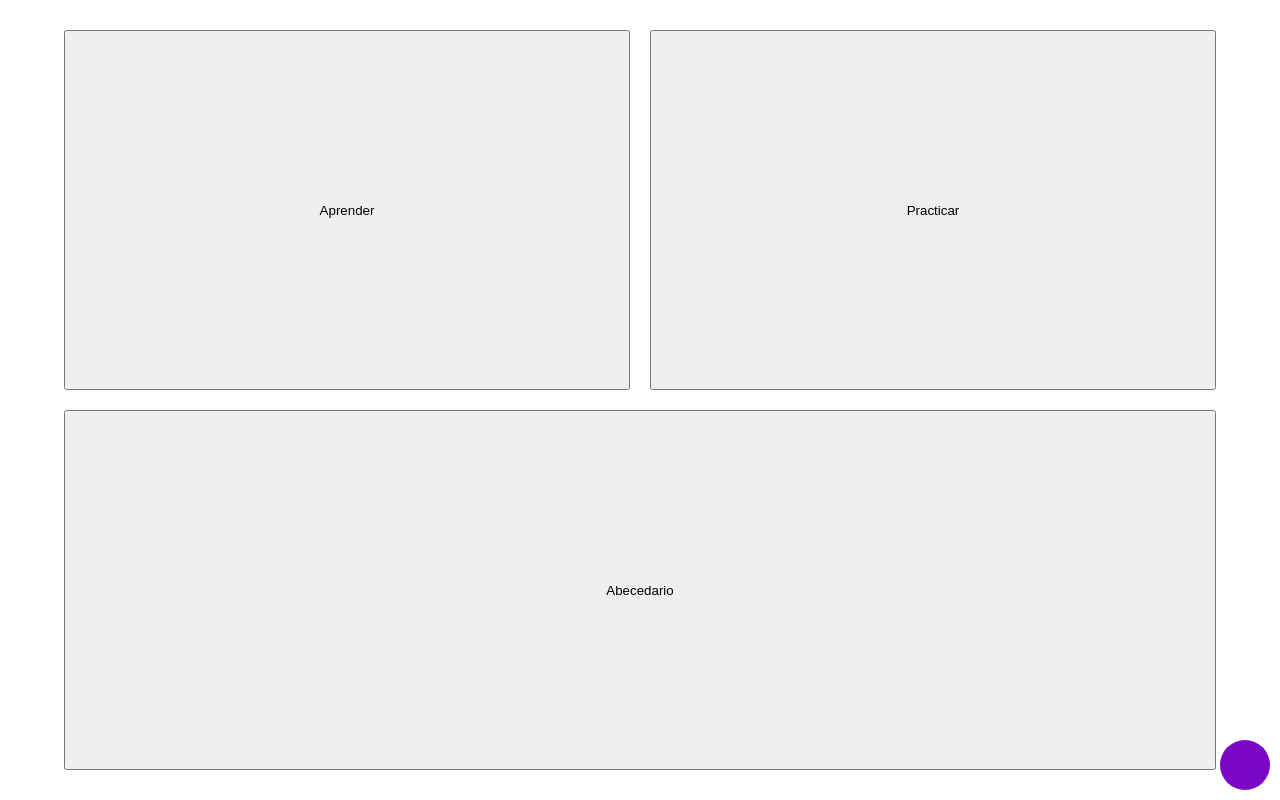
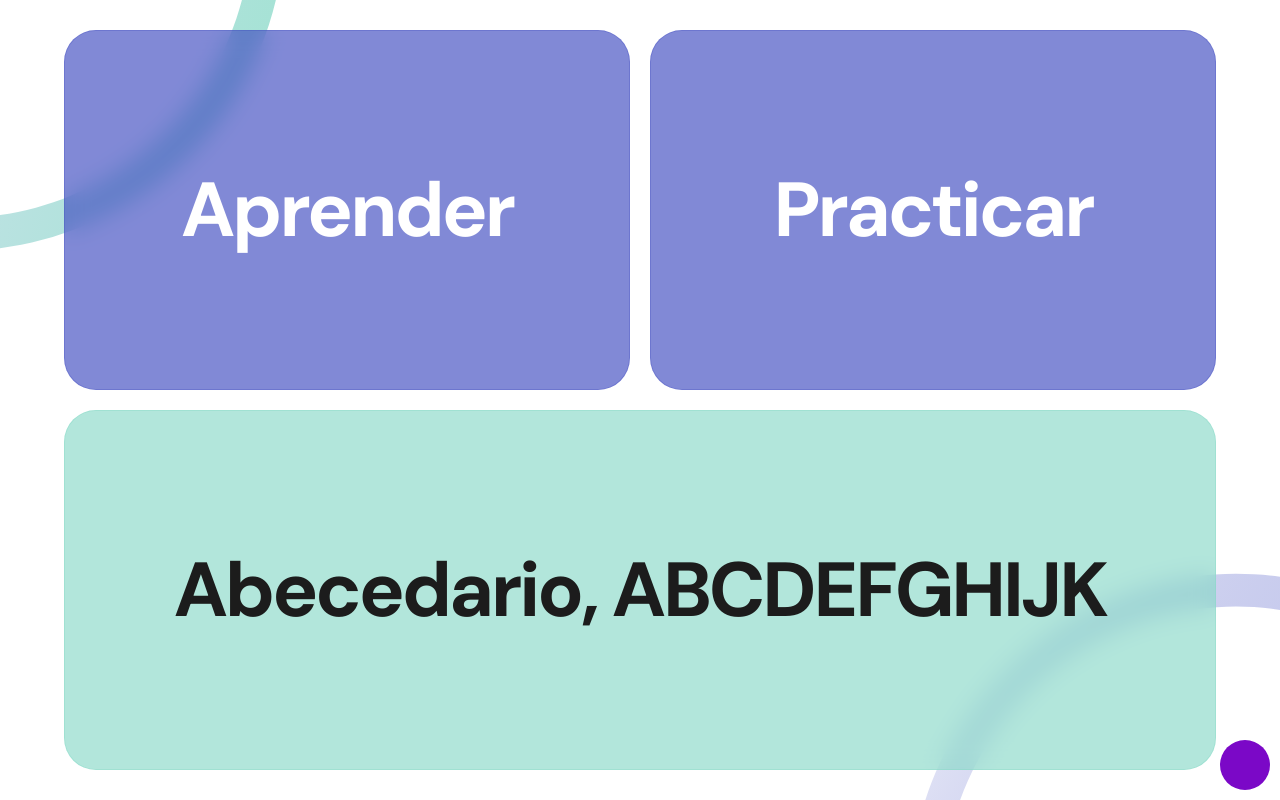
Before and after one commit to yabuJunn/morseCodeHCI, a React (Vite) app: page / in a window 1280 px wide. Built offline with nearby package versions, Linux system fonts and the light colour scheme.

Commit message:
Added colors to morseFeedback component

```diff
--- a/src/components/learningSection/MorseFeedback/MorseFeedback.tsx
+++ b/src/components/learningSection/MorseFeedback/MorseFeedback.tsx
@@ -31,19 +31,37 @@ enum morseLetters {
 };
 
 interface MorseFeedbackProps {
-    morse: string
+    morse: string,
+    currentChar: string
 }
 
 
-export const MorseFeedback = ({ morse }: MorseFeedbackProps) => {
+export const MorseFeedback = ({ morse, currentChar }: MorseFeedbackProps) => {
 
     switch (morse) {
         case morseLetters.A:
-            return <div id="MorseFeedbackContainer">
-                <div className='point'></div>
-                <div className='line'></div>
-            </div>
-
+            if (currentChar === "") {
+                return <div id="MorseFeedbackContainer">
+                    <div className='point'></div>
+                    <div className='line'></div>
+                </div>
+            } else if (currentChar === ".") {
+                return <div id="MorseFeedbackContainer">
+                    <div className='point' style={{ backgroundColor: '#61D2FF' }}></div>
+                    <div className='line'></div>
+                </div>
+            } else if (currentChar === ".-") {
+                return <div id="MorseFeedbackContainer">
+                    <div className='point' style={{ backgroundColor: '#61D2FF' }}></div>
+                    <div className='line' style={{ backgroundColor: '#F0D867' }}></div>
+                </div>
+            } else {
+                return <div id="MorseFeedbackContainer">
+                    <div className='point'></div>
+                    <div className='line'></div>
+                </div>
+            }
+            break
 
         default:
             break;
--- a/src/pages/LearningSection/LetterAPage/LetterAPage.tsx
+++ b/src/pages/LearningSection/LetterAPage/LetterAPage.tsx
@@ -38,7 +38,7 @@ export const LetterAPage = () => {
     }, [])
 
     const handleButtonPress = (data: ButtonStatusType) => {
-        //console.log(buttonStatus, currentChar);
+        console.log(detectedLetter)
 
         if (data.lineButton === 1) {
             handleMorseInput('dash')
@@ -72,7 +72,7 @@ export const LetterAPage = () => {
                 }
 
                 setCurrentChar(''); // Reinicia el carácter Morse para la siguiente entrada
-            }, 1500);
+            }, 2500);
 
             return updatedChar;
         });
@@ -116,11 +116,7 @@ export const LetterAPage = () => {
         <main className='page' id='LetterAPage'>
             <LettersCarousel previousLetter={''} actualLetter={'A'} followingLetter={'E'}></LettersCarousel>
             <LetterCard></LetterCard>
-            <MorseFeedback morse={'.-'}></MorseFeedback>
-
-            {/* Mostrar feedback en la pantalla cuando se detecta la letra A */}
-            {<p>{currentChar}</p>}
-            {detectedLetter === 'A' && <p>¡Has ingresado la letra A!</p>}
+            <MorseFeedback morse={'.-'} currentChar={currentChar}></MorseFeedback>
         </main>
     );
 }
--- a/src/pages/MainPage/MainPage.css
+++ b/src/pages/MainPage/MainPage.css
@@ -16,6 +16,13 @@ body {
     justify-content: center;
 }
 
+#mainPage {
+    background-image: url(../../assets/svg/fondoMain.svg);
+    background-position: center;
+    background-size: cover;
+    background-repeat: no-repeat;
+}
+
 #superiorMenu {
     width: 90%;
     height: 45%;
@@ -30,11 +37,43 @@ body {
 #superiorMenu button {
     width: 100%;
     height: 100%;
+
+    border-radius: 31.95px;
+    border: 1px solid rgba(49, 62, 188, 0.25);
+    background: rgba(49, 62, 188, 0.61);
+    backdrop-filter: blur(11.699999809265137px);
+
+    color: #FFF;
+    text-align: center;
+    font-family: "DM Sans";
+    font-size: 76.712px;
+    font-style: normal;
+    font-weight: 700;
+    line-height: normal;
+    letter-spacing: -3.068px;
+
+    cursor: pointer;
 }
 
 #abcButton {
     width: 90%;
     height: 45%;
+
+    border-radius: 31.95px;
+    border: 1px solid rgba(127, 214, 195, 0.35);
+    background: rgba(127, 214, 195, 0.60);
+    backdrop-filter: blur(11.699999809265137px);
+
+    color: #1C1C1C;
+    text-align: center;
+    font-family: "DM Sans";
+    font-size: 76.712px;
+    font-style: normal;
+    font-weight: 700;
+    line-height: normal;
+    letter-spacing: -3.068px;
+
+    cursor: pointer;
 }
 
 #extraButton {
--- a/src/pages/MainPage/MainPage.tsx
+++ b/src/pages/MainPage/MainPage.tsx
@@ -6,7 +6,7 @@ export const MainPage = () => {
     const navigation = useNavigate()
 
     return <>
-        <main className='page'>
+        <main className='page' id='mainPage'>
             <div id='superiorMenu'>
                 <button id='learnButton' onClick={() => { navigation('/letterA') }}>
                     Aprender
@@ -18,7 +18,7 @@ export const MainPage = () => {
             </div>
 
             <button id='abcButton' onClick={() => { navigation('/alphabet') }}>
-                Abecedario
+                Abecedario, ABCDEFGHIJK
             </button>
         </main>
 
--- a/tsconfig.json
+++ b/tsconfig.json
@@ -23,5 +23,5 @@
   "include": [
     "src/**/*.ts",
     "src/@types/**/*.d.ts"
-  ]
+, "src/routes/learningRoute.tsx"  ]
 }
```
